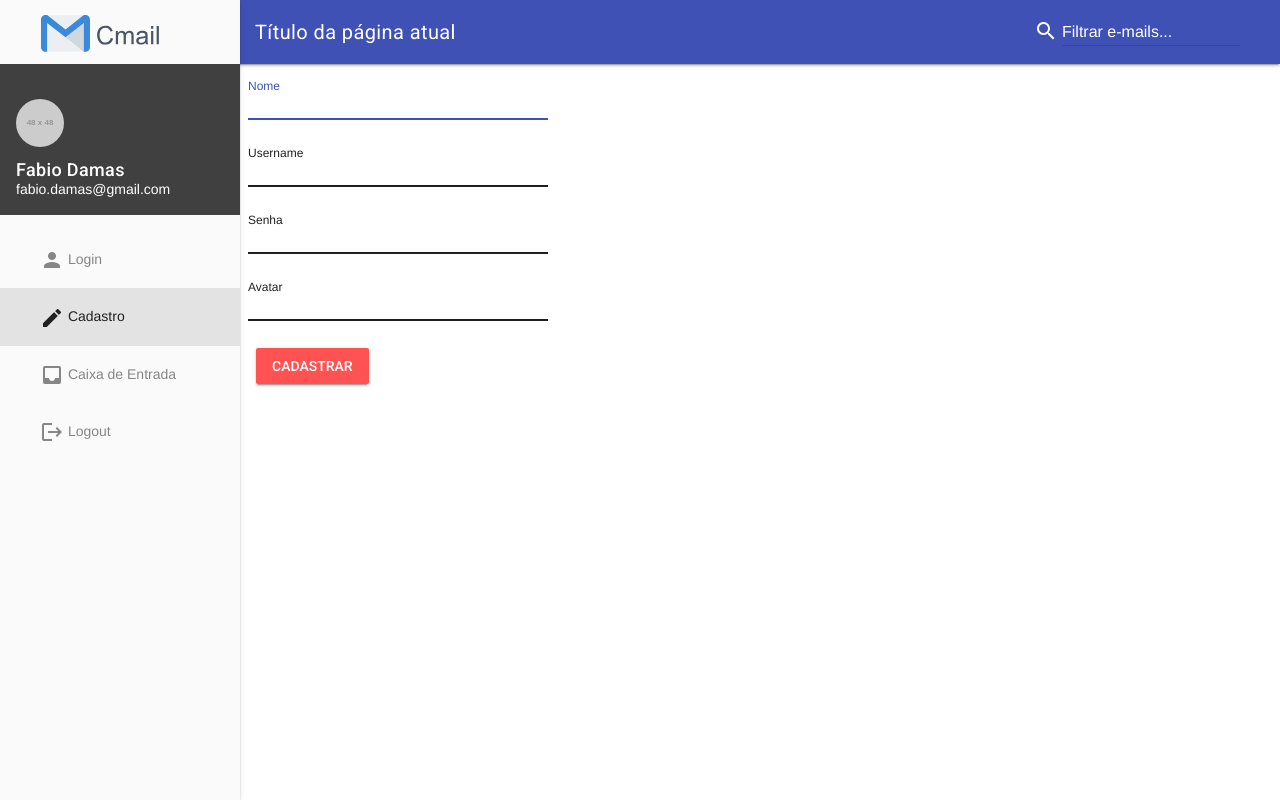
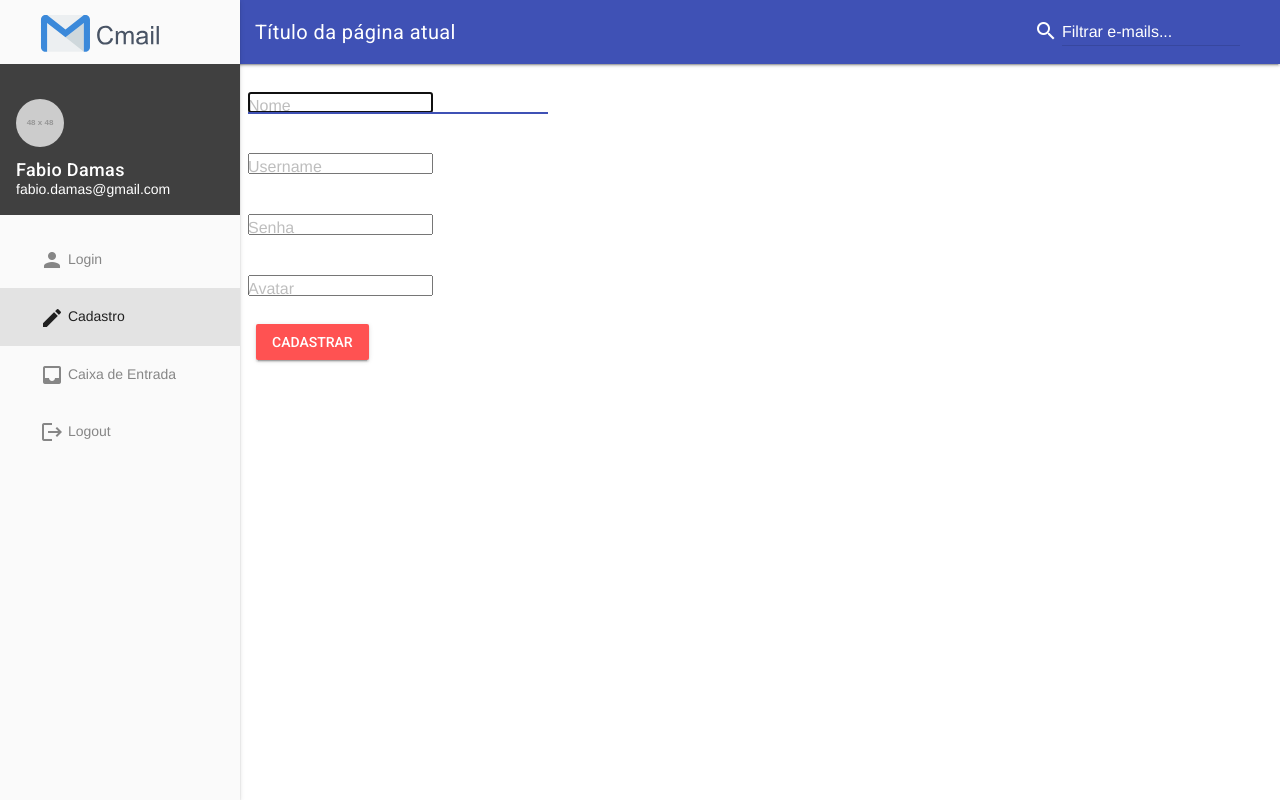
Before and after one commit to fabiodamas/curso-caelum-angular, an Angular app: page /cadastro in a window 1280 px wide. Built offline with nearby package versions, Linux system fonts and the light colour scheme.

Commit message:
Retirando CSSQ desnecessario

```diff
--- a/src/app/modules/cadastro/cadastro.component.html
+++ b/src/app/modules/cadastro/cadastro.component.html
@@ -7,22 +7,22 @@
         <form [formGroup]="formCadastro" (ngSubmit)="handleCadastrarUsuario()">
 
           <cmail-form-group>
-            <input formControlName="nome" autofocus required type="text" name="nome" cmailFormField  class="mdl-textfield__input"/>
+            <input formControlName="nome" autofocus required type="text" name="nome" cmailFormField  />
             <span class="mdl-textfield__error">Informar um nome é obrigatório!</span>
           </cmail-form-group>
 
           <cmail-form-group>
-            <input formControlName="username" required type="text" name="username" cmailFormField class="mdl-textfield__input"/>
+            <input formControlName="username" required type="text" name="username" cmailFormField />
             <span class="mdl-textfield__error">Informar um nome de usuário é obrigatório!</span>
           </cmail-form-group>
 
           <cmail-form-group>
-            <input formControlName="senha" required type="password" name="senha" cmailFormField class="mdl-textfield__input"/>
+            <input formControlName="senha" required type="password" name="senha" cmailFormField />
             <span class="mdl-textfield__error">Informar uma senha é obrigatório!</span>
           </cmail-form-group>
 
           <cmail-form-group>
-            <input formControlName="avatar" type="text" name="avatar" cmailFormField class="mdl-textfield__input" />
+            <input formControlName="avatar" type="text" name="avatar" cmailFormField  />
           </cmail-form-group>
 
           <div class="mdl-card__actions">
```
